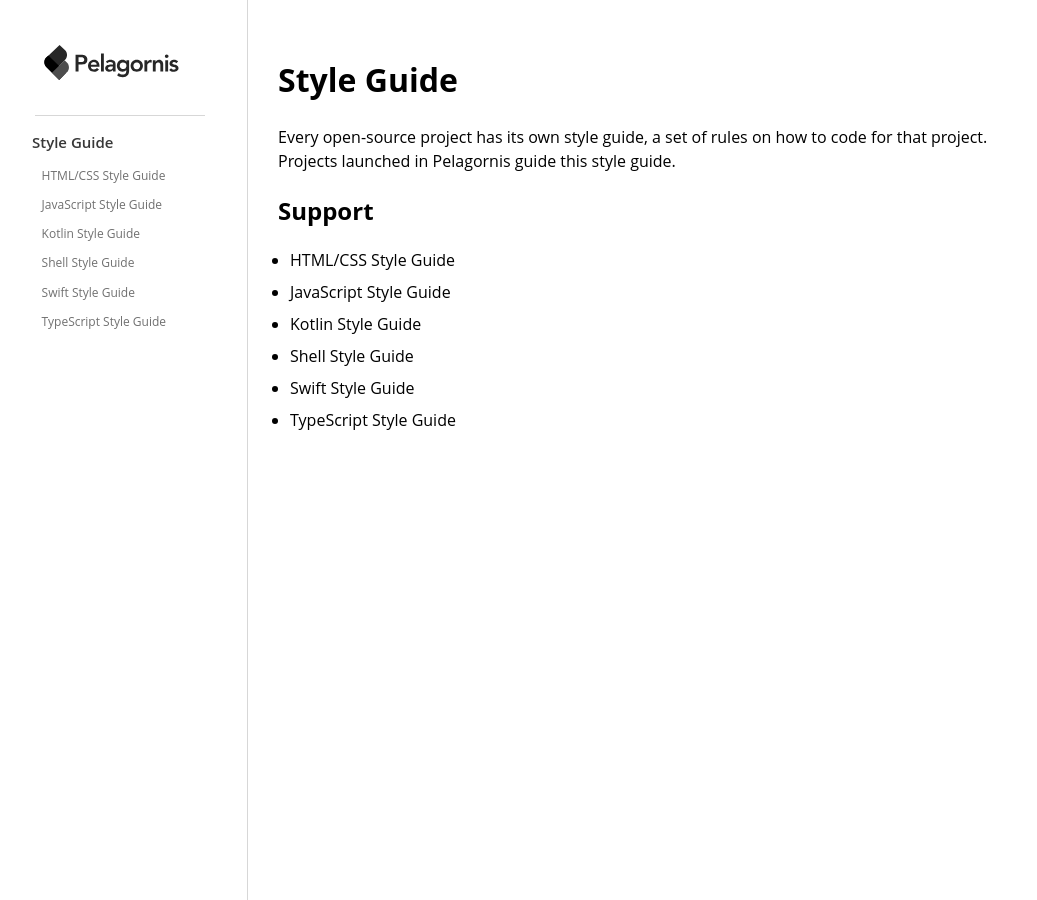
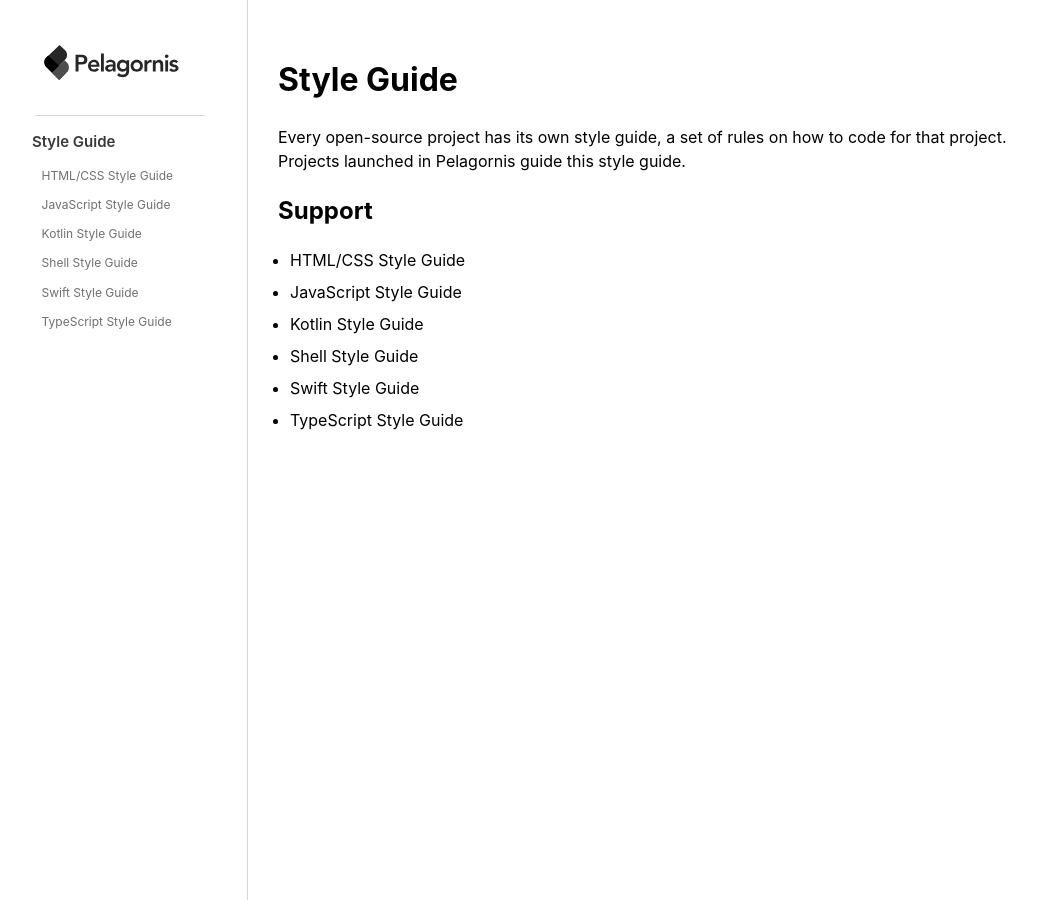
Before and after one commit to pelagornis/styleguide, a Jekyll site: the page built from index.md, in a window 1280 px wide and 900 px high. Shown: the whole window, without its empty margins (8-1045 px from the left). Built offline with Jekyll 4.4.1, drawn with Linux system fonts in a browser that asks for light colours.

Commit message:
Update font scss

```diff
--- a/_sass/_screen.scss
+++ b/_sass/_screen.scss
@@ -1,37 +1,43 @@
 @font-face {
-    font-family: "Open Sans";
-    src: url(/assets/fonts/OpenSans-Light) format('ttf');
+    font-family: "Inter";
+    src: url(/assets/fonts/Inter-Light) format('ttf');
     font-weight: 300;
 }
 
 @font-face {
-    font-family: "Open Sans";
-    src: url(/assets/fonts/OpenSans-Regular) format('ttf');
+    font-family: "Inter";
+    src: url(/assets/fonts/Inter-Regular) format('ttf');
     font-weight: 400;
 }
 
 @font-face {
-    font-family: "Open Sans";
-    src: url(/assets/fonts/OpenSans-Medium) format('ttf');
+    font-family: "Inter";
+    src: url(/assets/fonts/Inter-Medium) format('ttf');
     font-weight: 500;
 }
 
 @font-face {
-    font-family: "Open Sans";
-    src: url(/assets/fonts/OpenSans-SemiBold) format('ttf');
+    font-family: "Inter";
+    src: url(/assets/fonts/Inter-SemiBold) format('ttf');
     font-weight: 600;
 }
 
 @font-face {
-    font-family: "Open Sans";
-    src: url(/assets/fonts/OpenSans-Bold) format('ttf');
+    font-family: "Inter";
+    src: url(/assets/fonts/Inter-Bold) format('ttf');
     font-weight: 700;
 }
 
 @font-face {
-    font-family: "Open Sans";
-    src: url(/assets/fonts/OpenSans-ExtraBold) format('ttf');
+    font-family: "Inter";
+    src: url(/assets/fonts/Inter-ExtraBold) format('ttf');
     font-weight: 800;
+}
+
+@font-face {
+    font-family: "Inter";
+    src: url(/assets/fonts/Inter-Black) format('ttf');
+    font-weight: 900;
 }
 
 *, *:before, *:after {
@@ -45,7 +51,7 @@ html, body {
 }
 
 body {
-    font-family: 'Open Sans', sans-serif;
+    font-family: 'Inter', sans-serif;
     font-size: 1.0rem;
     line-height: 1.5;
     font-weight: 400;
```
